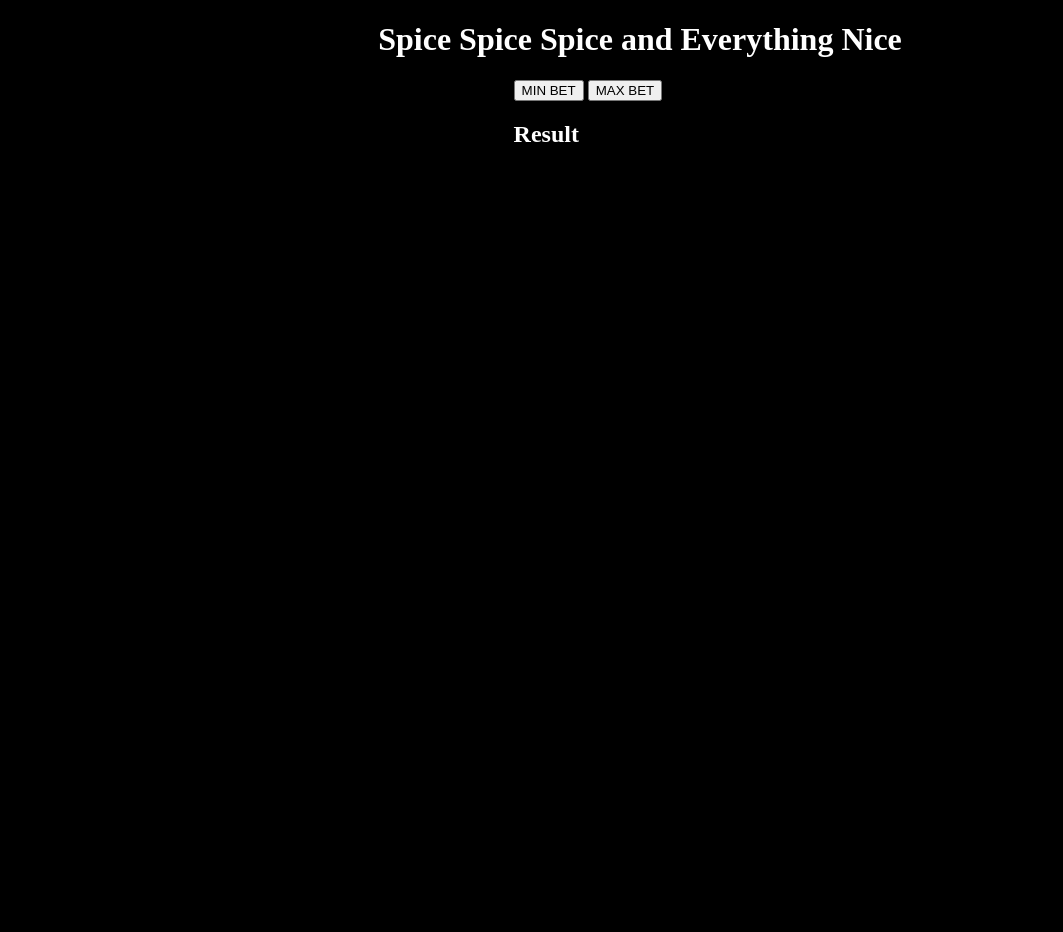
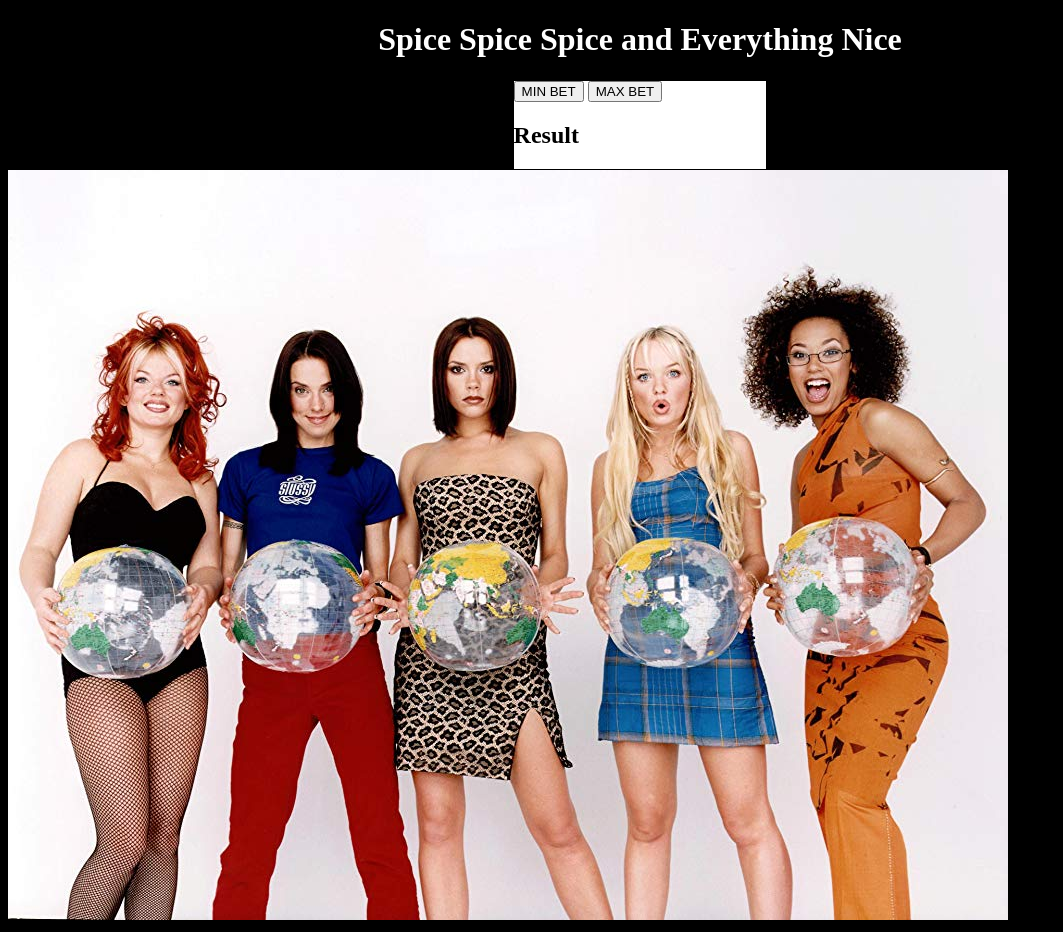
Before and after one commit to soljourr/slot-machine-2019a-week05, a plain HTML site: page index.html in a window 1280 px wide. Shown: the whole page, without its empty margins (0-1063 px from the left). Before the commit the page ends 800 px from the top, so only its background shows below. Drawn offline with Linux system fonts and the light colour scheme.

Commit message:
second commit

```diff
--- a/slot-machine.html
+++ b/index.html
@@ -22,8 +22,9 @@
   <h2 id="finalResult">Result</h2>
 
   <h2 id="response"> </h2>
+
 </section>
-
+<img src="spicegirls.png" alt="Spice Girls">
 
   <script src="slot-machine.js" type="text/javascript"></script>
 </body>
--- a/slot-machine.css
+++ b/slot-machine.css
@@ -4,8 +4,9 @@ h1{
 }
 #container{
   width: 20%;
-  color: white;
   margin: 0 auto;
+  border: 1px solid black;
+  background-color: white;
 }
 body{
   background-color: black;
```
Also changed, not shown: Slotmachine-Screenshot.png (added), spicegirls.png (added), 2 other files.
